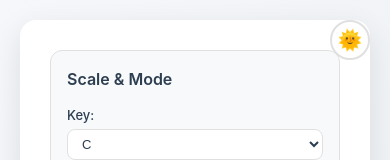
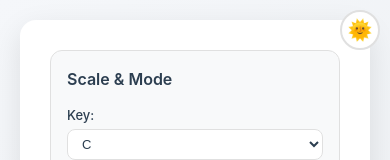
Before and after one commit to amprku/midi-controller-demo, a plain HTML site: page index.html in a window 390 px wide. Shown: the top 160 px of the page. Drawn offline with nearby package versions, Linux system fonts and the light colour scheme.

Commit message:
scroll on mobile

```diff
--- a/styles.css
+++ b/styles.css
@@ -75,14 +75,16 @@
 @media (max-width: 768px) {
     body {
         padding: 10px;
-        height: auto; /* Allow body to expand */
-        min-height: 100%;
+        min-height: 100vh;
+        height: auto;
+        position: relative;
     }
 
     .container {
         padding: 15px;
-        min-height: 100%;
+        min-height: min-content;
         height: auto;
+        margin-bottom: 20px;
     }
 
     /* Stack the scale and override sections vertically */
@@ -129,6 +131,13 @@
         padding: 10px;
         min-height: 44px; /* iOS minimum tappable size */
     }
+
+    /* Fix theme toggle position on mobile */
+    .theme-toggle {
+        position: absolute;
+        top: 10px;
+        right: 10px;
+    }
 }
 
 /* Prevent zoom on iOS when tapping inputs */
@@ -147,8 +156,10 @@ body {
     margin: 0;
     padding: 20px;
     min-height: 100vh;
-    overflow-x: hidden; /* Prevent horizontal scroll */
-    overflow-y: auto; /* Allow vertical scroll */
+    height: auto;
+    overflow-y: auto;
+    overflow-x: hidden;
+    position: relative;
     transition: all 0.3s ease;
 }
 
@@ -162,6 +173,9 @@ body {
     overflow-x: hidden; /* Prevent horizontal scroll */
     overflow-y: visible; /* Allow content to flow */
     transition: all 0.3s ease;
+    min-height: min-content;
+    height: auto;
+    margin-bottom: 20px;
 }
 
 /* Controls Section */
```
